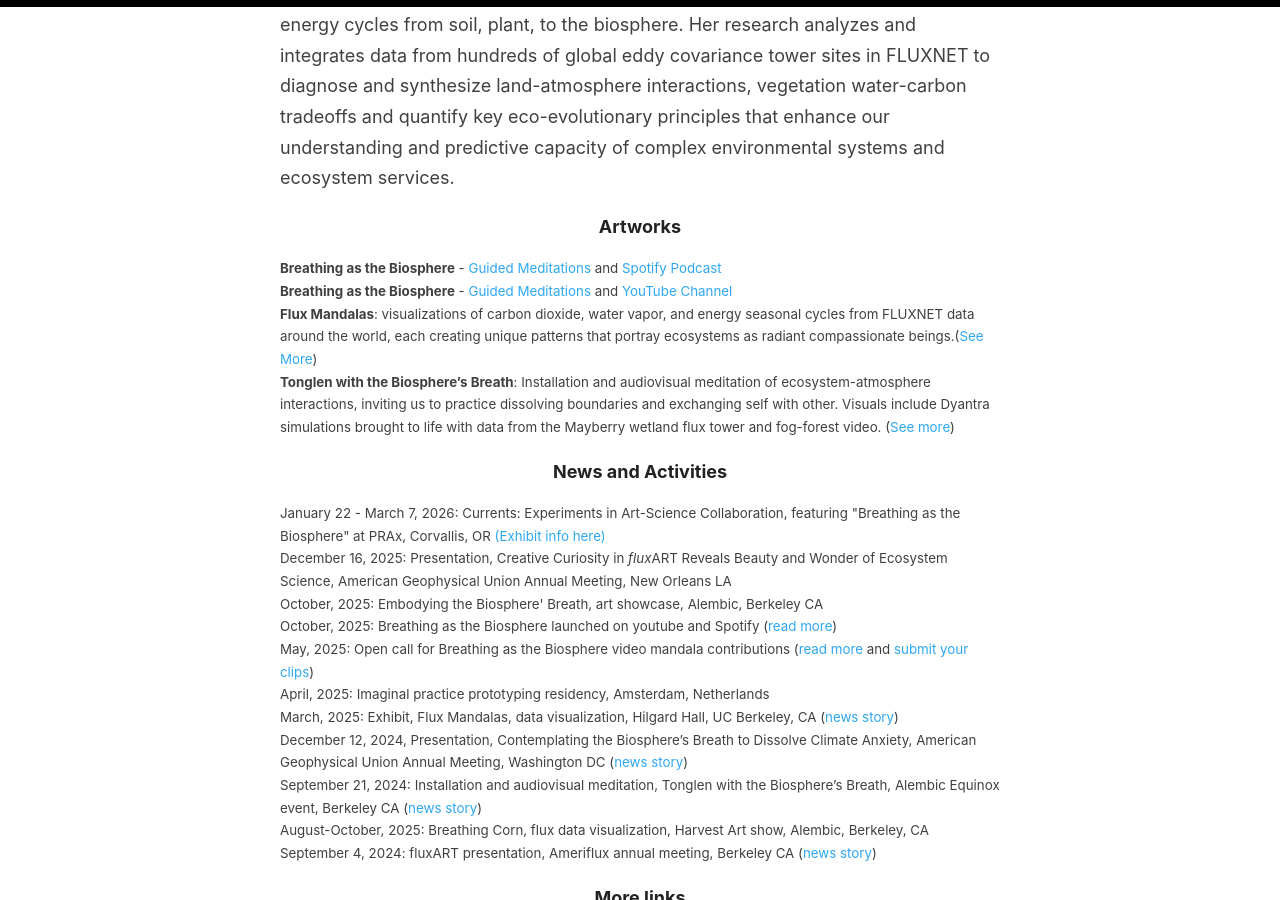
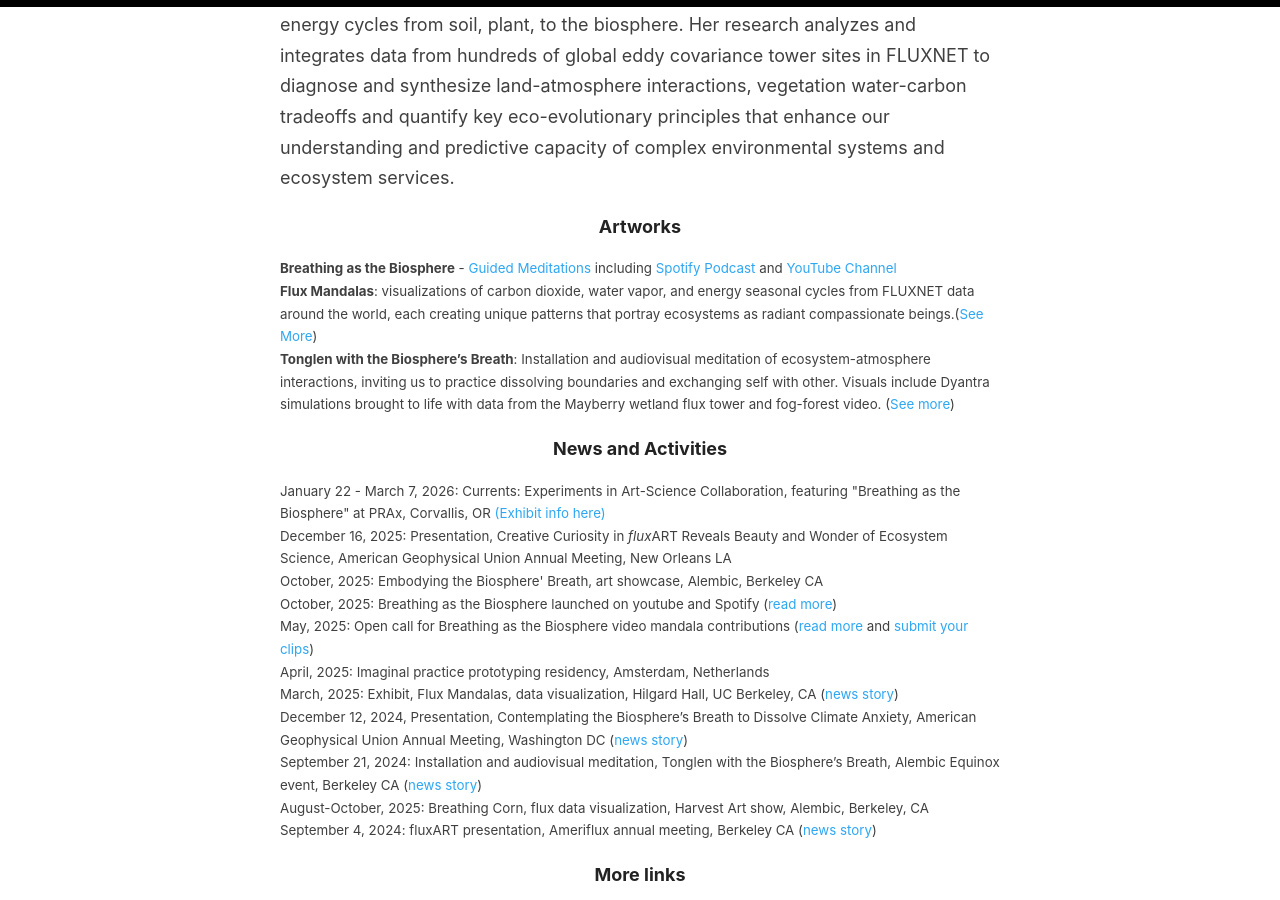
Before and after one commit to fluxnetart/fluxnetart.github.io, a Jekyll site: the page built from _posts/2024-10-08-Rosa.md, in a window 1280 px wide and 900 px high, scrolled down 1600 px. Built offline with Jekyll 4.4.1, drawn with Linux system fonts in a browser that asks for light colours.

Commit message:
Update 2024-10-08-Rosa.md

```diff
--- a/_posts/2024-10-08-Rosa.md
+++ b/_posts/2024-10-08-Rosa.md
@@ -29,8 +29,7 @@ As an ecohydrologist, <a href="https://maoyab.github.io/">Maoya Bassiouni</a>’
 <h4>Artworks</h4>
 
 <figcaption>
-<b>Breathing as the Biosphere</b> - <a href="https://biosphere-breath.github.io/">Guided Meditations</a> and <a href="https://open.spotify.com/show/1525pYDIu4DT1MLiY2pbVd">Spotify Podcast</a><br>
-<b>Breathing as the Biosphere</b> - <a href="https://biosphere-breath.github.io/">Guided Meditations</a> and <a href="https://www.youtube.com/@BreathingastheBiosphere">YouTube Channel</a><br>
+<b>Breathing as the Biosphere</b> - <a href="https://biosphere-breath.github.io/">Guided Meditations</a> including <a href="https://open.spotify.com/show/1525pYDIu4DT1MLiY2pbVd">Spotify Podcast</a> and  <a href="https://www.youtube.com/@BreathingastheBiosphere">YouTube Channel</a><br>
 <b>Flux Mandalas</b>: visualizations of carbon dioxide, water vapor, and energy seasonal cycles from FLUXNET data around the world, each creating unique patterns that portray ecosystems as radiant compassionate beings.(<a href="https://fluxnetart.github.io/Mandala/">See More</a>)<br>
 <b>Tonglen with the Biosphere’s Breath</b>: Installation and audiovisual meditation of ecosystem-atmosphere interactions, inviting us to practice dissolving boundaries and exchanging self with other. Visuals include Dyantra simulations brought to life with data from the Mayberry wetland flux tower and fog-forest video. (<a href="https://fluxnetart.github.io/alembic/">See more</a>)<br>
 
```
